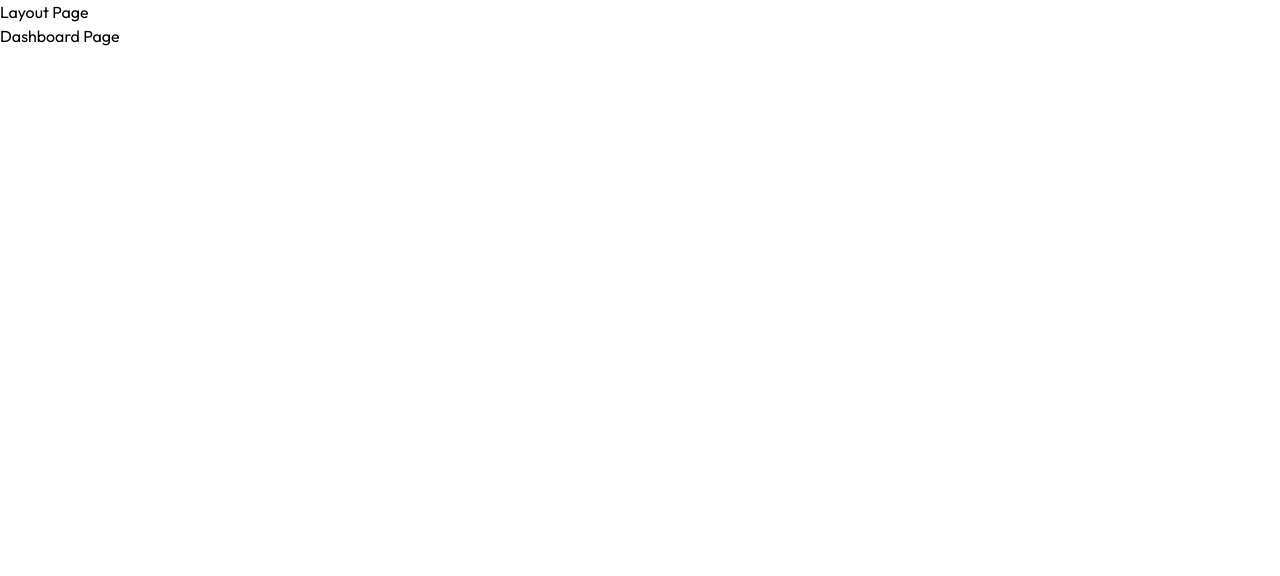
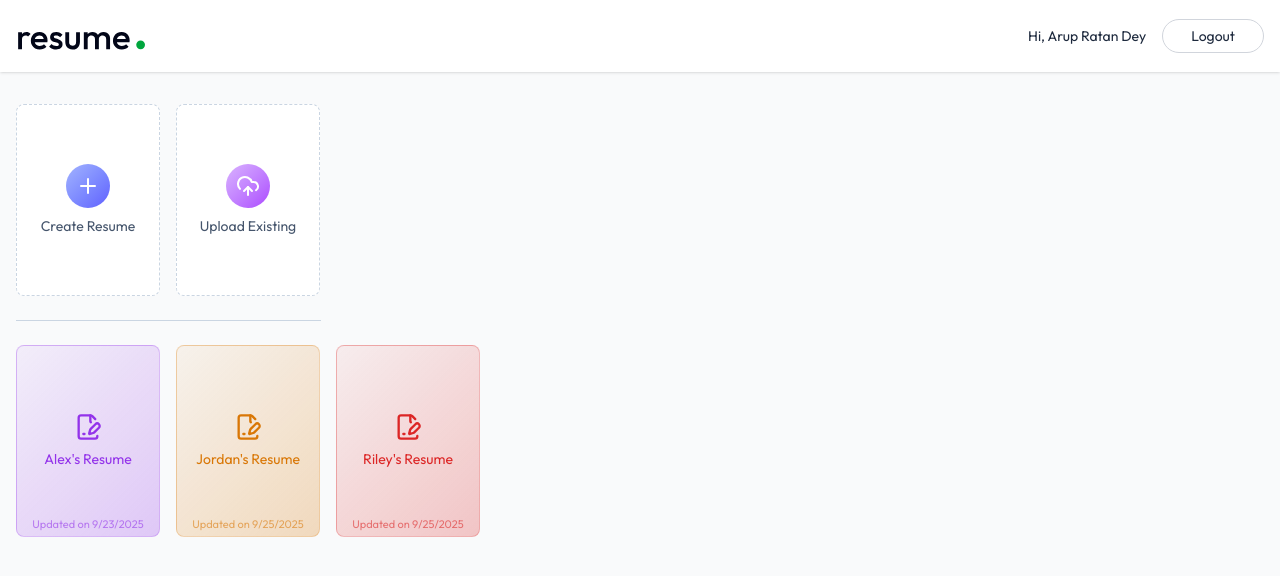
Before and after one commit to arup-ratan-dey/resume-builder, a React (Vite) app in the folder client/: page /app in a window 1280 px wide. Shown: the top 576 px of the page. Built offline with nearby package versions, Linux system fonts and the light colour scheme.

Commit message:
worked on Navbar and dashboard

```diff
--- /dev/null
+++ b/client/src/components/Navbar.jsx
@@ -0,0 +1,31 @@
+import React from 'react'
+import { Link, useNavigate } from 'react-router-dom'
+
+const Navbar = () => {
+    const user = {name:'Arup Ratan Dey'}
+    const navigate = useNavigate()
+
+    const logoutUser = ()=>
+    {
+        navigate('/')
+    }
+
+  return (
+    <div className='shadow bg-white'>
+        <nav className='flex items-center justify-between max-w-7xl mx-auto px-4 py-3.5
+        text-slate-800 transition-all'>
+            <Link to='/'>
+                <img src="/logo.svg" alt="logo" className="h-11 w-auto"/>
+            </Link>
+            <div className='flex items-center gap-4 text-sm'>
+                <p className='max-sm:hidden'>Hi, {user?.name}</p>
+                <button onClick={logoutUser} className='bg-white hover:bg-slate-50 border border-gray-300 px-7 py-1.5
+                rounded-full active:scale-95 transition-all'>Logout</button>
+            </div>
+        </nav>
+
+    </div>
+  )
+}
+
+export default Navbar
--- a/client/src/pages/Dashboard.jsx
+++ b/client/src/pages/Dashboard.jsx
@@ -1,8 +1,82 @@
-import React from 'react'
+import { FilePenLineIcon, PcCaseIcon, PencilIcon, PlusIcon, TrashIcon, UploadCloudIcon } from 'lucide-react'
+import React, { useEffect, useState } from 'react'
+import { dummyResumeData } from '../assets/assets'
 
 const Dashboard = () => {
+
+  const colors = ["#9333ea", "#d97706", "#dc2626", "#0284c7", "#16a34a"]
+  const[allResumes, setAllResumes] = useState([])
+
+  const loadAllResumes = async ()=>{
+    setAllResumes(dummyResumeData)
+  }
+
+  useEffect(()=>{
+    loadAllResumes()
+  },[])
+
   return (
-    <div>Dashboard Page</div>
+    <div>
+      <div className='max-w-7xl mx-auto px-4 py-8'>
+
+          <p className='text-2xl font-medium mb-6 bg-gradient-to-r from-slate-600 to-slate-700
+          bg-clip-text text-transparent sm:hidden'>Welcome, Arup Ratan Dey</p>
+
+          <div className='flex gap-4'>
+            <button className='w-full bg-white sm:max-w-36 h-48 flex flex-col items-center
+            justify-center rounded-lg gap-2 text-slate-600 border border-dashed
+            border-slate-300 group hover:border-indigo-500 hover:shadow-lg transition-all
+            duration-300 cursor-pointer'>
+              <PlusIcon className='size-11 transition-all duration-300 p-2.5
+              bg-gradient-to-br from-indigo-300 to-indigo-500 text-white rounded-full'/>
+              <p className='text-sm group-hover:text-indigo-600 transition-all duration-300'>Create Resume</p>
+            </button>
+
+            <button className='w-full bg-white sm:max-w-36 h-48 flex flex-col items-center
+            justify-center rounded-lg gap-2 text-slate-600 border border-dashed
+            border-slate-300 group hover:border-purple-500 hover:shadow-lg transition-all
+            duration-300 cursor-pointer'>
+              <UploadCloudIcon className='size-11 transition-all duration-300 p-2.5
+              bg-gradient-to-br from-purple-300 to-purple-500 text-white rounded-full'/>
+              <p className='text-sm group-hover:text-purple-600 transition-all duration-300'>Upload Existing</p>
+            </button>
+          </div>
+
+          <hr className='border-slate-300 my-6 sm:w-[305px]'/>
+
+          <div className='grid grid-cols-2 sm:flex flex-wrap gap-4'>
+            {allResumes.map((resume, index)=>{
+              const baseColor = colors[index % colors.length];
+              return(
+                <button key={index} className='relative w-full sm:max-w-36 h-48 flex flex-col
+                items-center justify-center rounded-lg gap-2 border group
+                hover:shadow-lg transition-all duration-300 cursor-pointer'
+                style={{background: `linear-gradient(135deg, ${baseColor}10, ${baseColor}40)
+                `, borderColor: baseColor + '40'}}>
+
+                  <FilePenLineIcon className='size-7 group-hover:scale-105
+                  transition-all' style={{ color: baseColor }}/>
+                  <p className='text-sm group-hover:scale-105 transition-all px-2 text-center' style={{ color: baseColor}}>
+                  {resume.title}
+                  </p>
+                  <p className='absolute bottom-1 text-[11px] text-slate-400
+                  group-hover:text-slate-500 transition-all duration-300 px-2
+                  text-center' style={{ color: baseColor + '90' }}>
+                    Updated on {new Date(resume.updatedAt).toLocaleDateString()}
+                  </p>
+                  <div className='absolute top-1 right-1 group-hover:flex items-center hidden'>
+                    <TrashIcon className='size-7 p-1.5 hover:bg-white/50 rounded
+                    text-slate-700 transition-colors'/>
+                    <PencilIcon className='size-7 p-1.5 hover:bg-white/50 rounded
+                    text-slate-700 transition-colors'/>
+                  </div>
+                </button>
+              )
+            })}
+          </div>
+
+      </div>
+    </div>
   )
 }
 
--- a/client/src/pages/Layout.jsx
+++ b/client/src/pages/Layout.jsx
@@ -1,13 +1,13 @@
 import React from 'react'
 import { Outlet } from 'react-router-dom'
+import Navbar from '../components/Navbar'
 
 const Layout = () => {
   return (
     <div>
-        <h1>Layout Page</h1>
-        <div>
-            <Outlet />
-
+        <div className='min-h-screen bg-gray-50'>
+          <Navbar />
+          <Outlet />
         </div>
     </div>
   )
```
